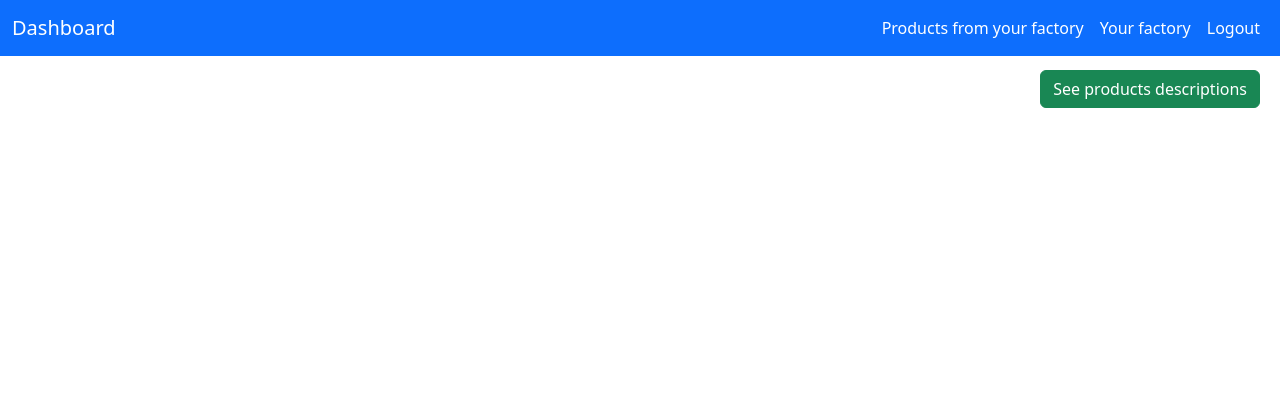
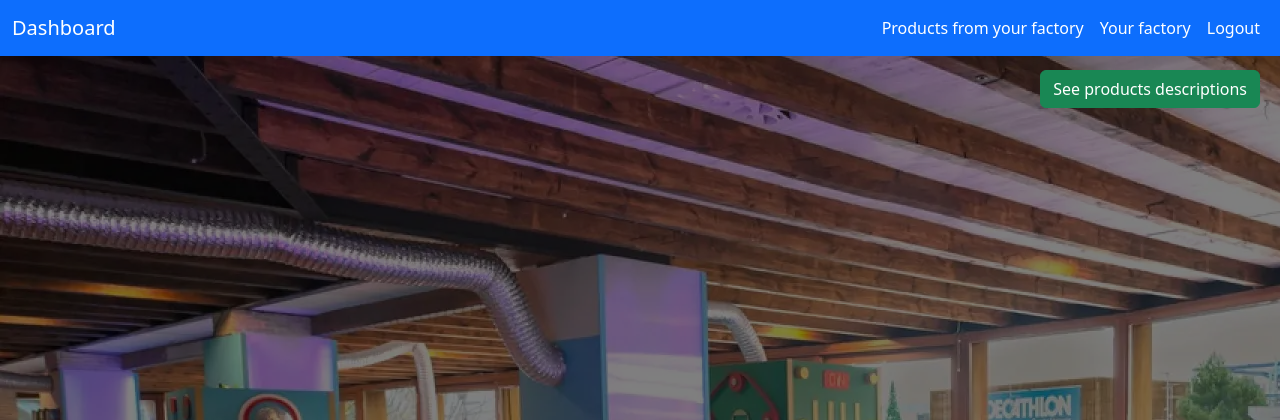
Before and after one commit to UnaiBenitoSanchez/3.BootstrapWebsite, a PHP site: page /graphics.php in a window 1280 px wide. Shown: the top 420 px of the page. Run offline with PHP 8.4, Linux system fonts and the light colour scheme; the visitor is signed in with stand-in values (Sample User, id 1); data comes from the database, SQL or seed files in the repository; some libraries are stand-ins or nearby versions.

Commit message:
background added to graphics.php

```diff
--- a/graphics.php
+++ b/graphics.php
@@ -2,6 +2,12 @@
 <html lang="en">
 
 <head>
+
+    <style>
+        body {
+            background: linear-gradient(rgba(0, 0, 0, 0.5), rgba(0, 0, 0, 0.5)), url('img/factory.jpg');
+        }
+    </style>
 
     <?php include './controller/head.php'; ?>
 
```
